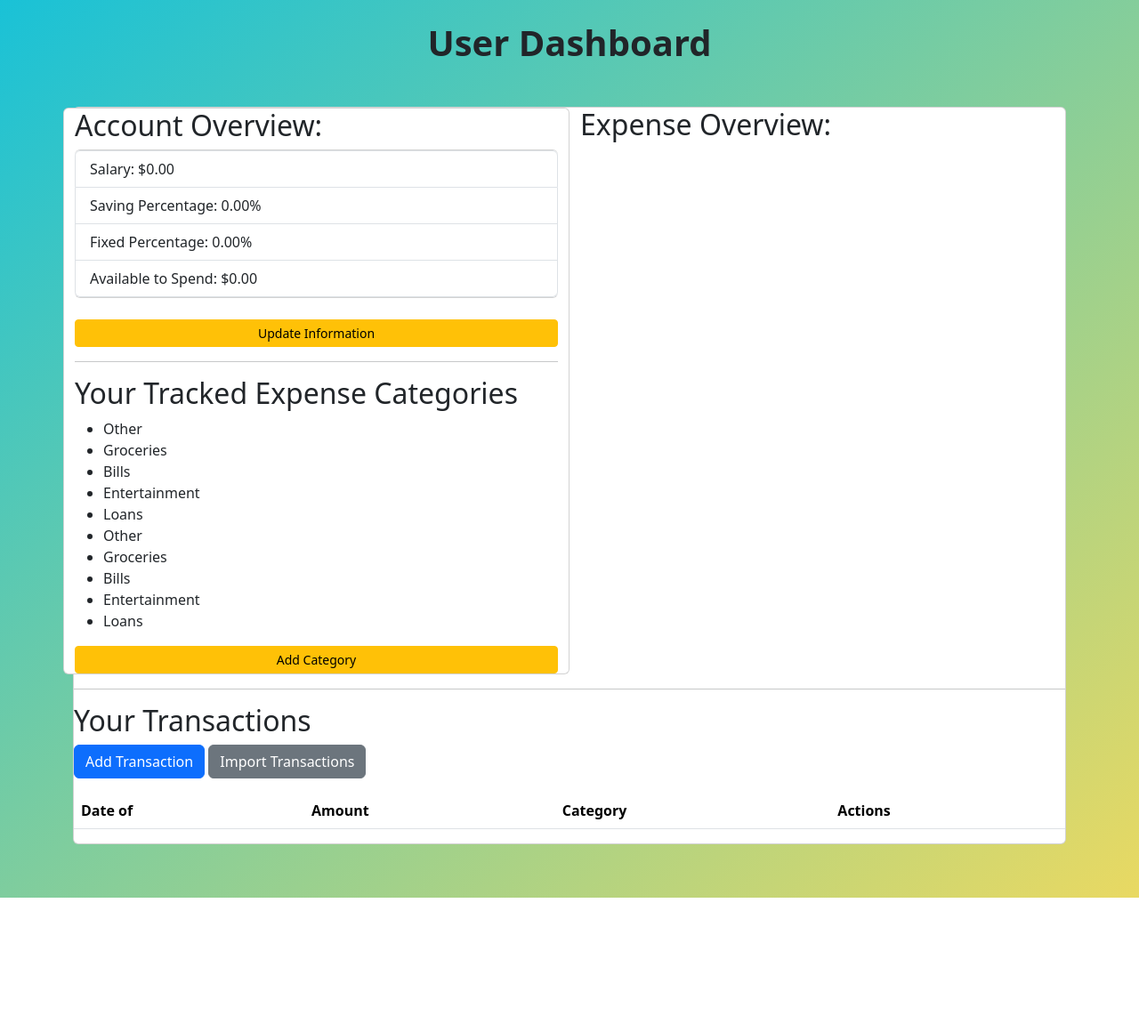
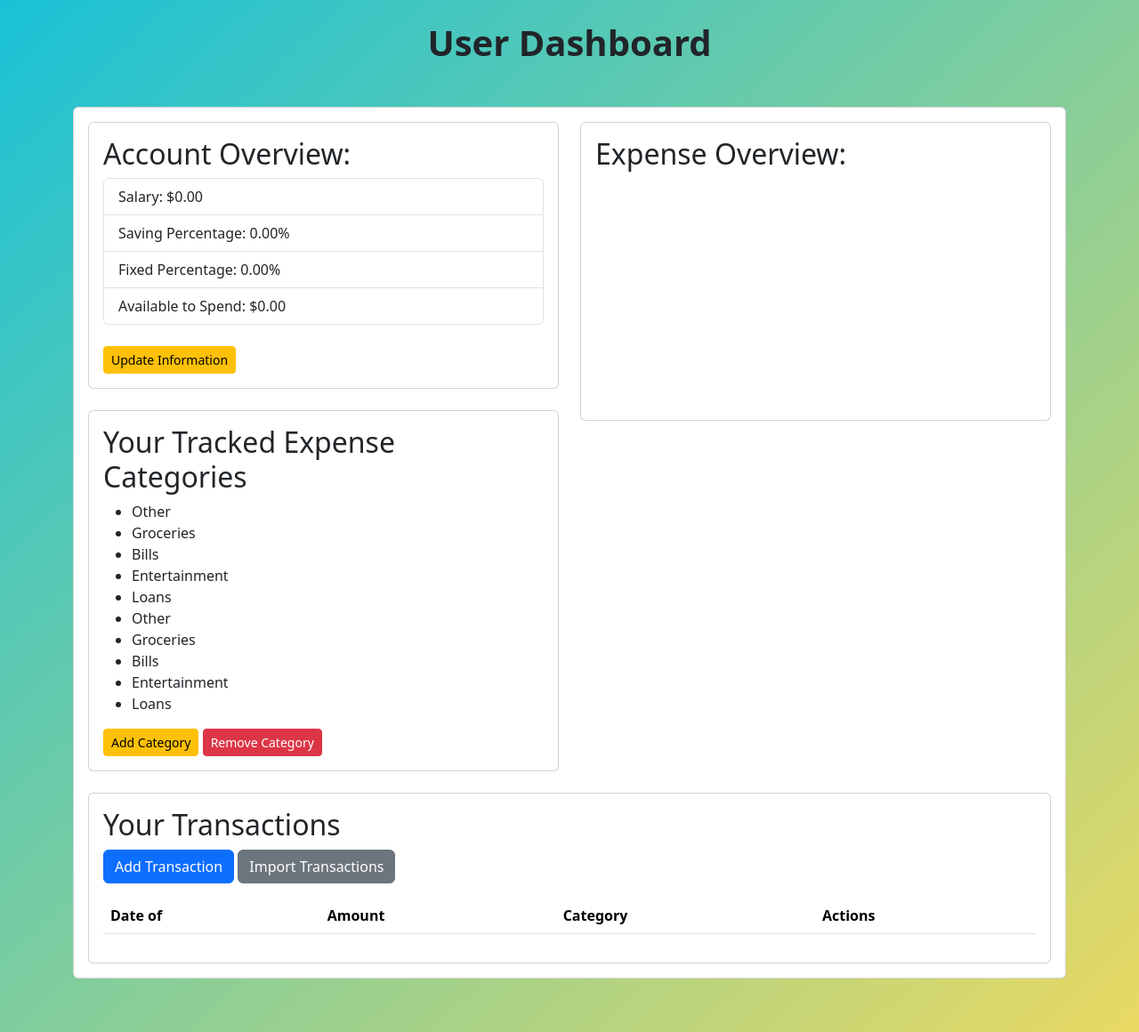
Before and after one commit to benglish24/Group5BudgetBuddy, a Django app: template budget-buddy/user_dashboard/templates/user_dash.html in a window 1280 px wide. Shown: the part 56-1216 px from the top of the page at 89% size. Before the commit the page ends 1065 px from the top, so only its background shows below. Run offline with Django 3.2, Linux system fonts and the light colour scheme; the template is opened without the code that fills it: values that come from a table or form of the project are taken from there, others are empty; data comes from the database, SQL or seed files in the repository; a map, chart or similar area stays blank; some libraries are stand-ins or nearby versions.

Commit message:
added delete category button

```diff
--- a/budget-buddy/user_dashboard/templates/user_dash.html
+++ b/budget-buddy/user_dashboard/templates/user_dash.html
@@ -1,43 +1,61 @@
 {% extends "base_generic.html" %}
-
 {% load humanize %}
 
 {% block title %}
 User Dashboard
 {% endblock title %}
+
 {% block content %}
 <div class="card mt-4">
+  <div class="card-body">
     <div class="row">
-            <!-- Account summary -->
-            <div class="card col-md-6">
-                <h2>Account Overview:</h2>
+      <!-- Left Column -->
+      <div class="col-md-6">
+        <!-- Account Overview Card -->
+        <div class="card mb-4">
+          <div class="card-body">
+            <h2 class="card-title">Account Overview:</h2>
             <ul class="list-group">
-                    <li class="list-group-item" style="font-size: 16px;">Salary: ${{ dashboard.salary|floatformat:2|intcomma }}</li>
-                    <li class="list-group-item" style="font-size: 16px;">Saving Percentage: {{ dashboard.saving_percentage }}%</li>
-                    <li class="list-group-item" style="font-size: 16px;">Fixed Percentage: {{ dashboard.fixed_percentage }}%</li>
-                    <li class="list-group-item" style="font-size: 16px;">Available to Spend: ${{ dashboard.spending|floatformat:2|intcomma }}</li>
-
+              <li class="list-group-item">Salary: ${{ dashboard.salary|floatformat:2|intcomma }}</li>
+              <li class="list-group-item">Saving Percentage: {{ dashboard.saving_percentage }}%</li>
+              <li class="list-group-item">Fixed Percentage: {{ dashboard.fixed_percentage }}%</li>
+              <li class="list-group-item">Available to Spend: ${{ dashboard.spending|floatformat:2|intcomma }}</li>
             </ul>
             <a href="{% url 'update_information' %}" class="btn btn-warning btn-sm mt-4">Update Information</a>
-                <!-- user categories (probably not needed since the chart already lists the categories) -->
-                <hr>
-                <h2>Your Tracked Expense Categories</h2>
+          </div>
+        </div>
+
+        <!-- Tracked Categories Card -->
+        <div class="card mb-4">
+          <div class="card-body">
+            <h2 class="card-title">Your Tracked Expense Categories</h2>
             <ul>
-                    {% for c in categories %}<li>{{ c }}</li>{% endfor %}
+              {% for c in categories %}
+              <li>{{ c }}</li>
+              {% endfor %}
             </ul>
+            <a href="{% url 'add_category' %}" class="btn btn-warning btn-sm">Add Category</a>
+            <a href="{% url 'add_category' %}" class="btn btn-danger btn-sm">Remove Category</a>
+          </div>
+        </div>
+      </div>
 
-                <a href="{% url 'add_category' %}" class="btn btn-warning btn-sm">Add Category</a>
-            </div>
-            <!-- Donut chart -->
+      <!-- Right Column -->
       <div class="col-md-6">
-                <h2>Expense Overview:</h2>
+        <!-- Expense Overview Chart Card -->
+        <div class="card mb-4">
+          <div class="card-body">
+            <h2 class="card-title">Expense Overview:</h2>
             <canvas id="doughnutChart" width="250" height="250"></canvas>
           </div>
         </div>
-        <hr>
-        <div>
-            <!-- Transactions table -->
-            <h2>Your Transactions</h2>
+      </div>
+    </div>
+
+    <!-- Transactions Card -->
+    <div class="card">
+      <div class="card-body">
+        <h2 class="card-title">Your Transactions</h2>
         <div class="mb-3">
           <a href="{% url 'add_transaction' %}" class="btn btn-primary">Add Transaction</a>
           <a href="{% url 'upload_transaction' %}" class="btn btn-secondary">Import Transactions</a>
@@ -58,45 +76,43 @@
               <td>${{ t.amount }}</td>
               <td>{{ t.category }}</td>
               <td>
-                                <a href="{% url 'update_transaction' t.id %}"
-                                   class="btn btn-warning btn-sm">Edit</a>
-                                <a href="{% url 'delete_transaction' t.id %}"
-                                   class="btn btn-danger btn-sm">Delete</a>
+                <a href="{% url 'update_transaction' t.id %}" class="btn btn-warning btn-sm">Edit</a>
+                <a href="{% url 'delete_transaction' t.id %}" class="btn btn-danger btn-sm">Delete</a>
               </td>
             </tr>
             {% endfor %}
           </tbody>
         </table>
       </div>
-        <!-- weird hack to pass django data into js -->
+    </div>
+  </div>
+</div>
+
+<!-- JavaScript -->
 <div style="display: none" id="expenses" json-data="{{ expenses }}"></div>
 <script src="https://cdn.jsdelivr.net/npm/chart.js"></script>
 <script>
   function loadData(selector) {
-                return JSON.parse(document.querySelector(selector).getAttribute('json-data'))
+    return JSON.parse(document.querySelector(selector).getAttribute("json-data"));
   }
 
   // Chart.js Doughnut Chart
-            var ctx = document.getElementById('doughnutChart').getContext('2d');
-
-            var expenses = loadData('#expenses')
-
-            var labels = expenses.map((item) => item.category)
-            var data = expenses.map((item) => item.amount)
+  var ctx = document.getElementById("doughnutChart").getContext("2d");
+  var expenses = loadData("#expenses");
+  var labels = expenses.map((item) => item.category);
+  var data = expenses.map((item) => item.amount);
 
   var myDoughnutChart = new Chart(ctx, {
-                type: 'doughnut',
+    type: "doughnut",
     data: {
-                    // placeholder labels, once the categories are finalized, in the add
-                    // transaction screen it should be a dropdown of only these transaction types
       labels: labels,
-                    datasets: [{
-                        // dummy data values right now, needs to be updated
+      datasets: [
+        {
           data: data,
-                        // more colors need to be added based on how many categories are decided on
-                        backgroundColor: ['#FF6384', '#36A2EB', '#FFCE56']
-                    }]
-                }
+          backgroundColor: ["#FF6384", "#36A2EB", "#FFCE56"], // You can add more colors if needed
+        },
+      ],
+    },
   });
 </script>
 {% endblock content %}
```
Lines whose indentation alone changed are shown as unchanged.
